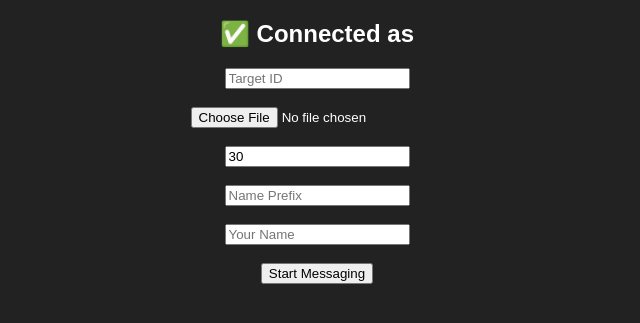
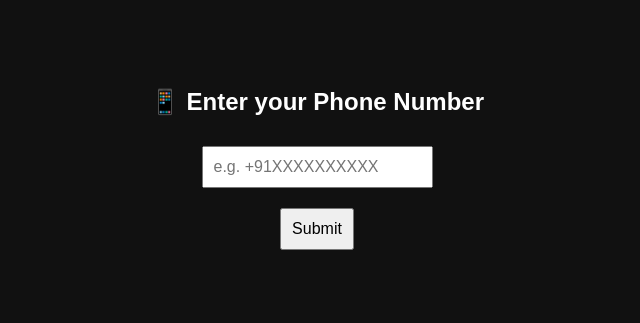
Before and after one commit to ayanshpandit9/whatsapp-offline-server-ayansh, a Flask app: template templates/panel.html in a window 1280 px wide. Shown: the top 323 px of the page, without its empty margins (323-963 px from the left). Run offline with Flask 3, Linux system fonts and the light colour scheme; the template is opened without the code that fills it, so the values that code supplies are empty.

Commit message:
Update pair.html

```diff
--- a/templates/panel.html
+++ b/templates/panel.html
@@ -1,17 +1,25 @@
 <!DOCTYPE html>
 <html>
 <head>
-    <title>Connected - WhatsApp Bot</title>
+    <title>Enter Number</title>
+    <style>
+        body { background: #111; color: #fff; font-family: sans-serif; text-align: center; padding-top: 60px; }
+        input, button { padding: 10px; margin: 10px; font-size: 16px; }
+        .code-box { background: #222; padding: 20px; margin-top: 30px; display: inline-block; border-radius: 8px; }
+    </style>
 </head>
-<body style="background-color: #222; color: white; font-family: Arial, sans-serif; text-align: center;">
-    <h2>✅ Connected as {{ phone }}</h2>
-    <form action="/start" method="post" enctype="multipart/form-data">
-        <input type="text" name="jid" placeholder="Target ID" required><br><br>
-        <input type="file" name="msgfile" accept=".txt" required><br><br>
-        <input type="number" name="delay" placeholder="Delay (sec)" value="30" required><br><br>
-        <input type="text" name="prefix" placeholder="Name Prefix"><br><br>
-        <input type="text" name="name" placeholder="Your Name"><br><br>
-        <button type="submit">Start Messaging</button>
+<body>
+    <h2>📱 Enter your Phone Number</h2>
+    <form method="POST" action="/">
+        <input name="number" placeholder="e.g. +91XXXXXXXXXX" required><br>
+        <button type="submit">Submit</button>
     </form>
+
+    {% if pair_code %}
+    <div class="code-box">
+        <h3>✅ Real Pair Code Generating...</h3>
+        <p>🔐 Please check Render logs & scan the code within 1 minute.</p>
+    </div>
+    {% endif %}
 </body>
 </html>
```
